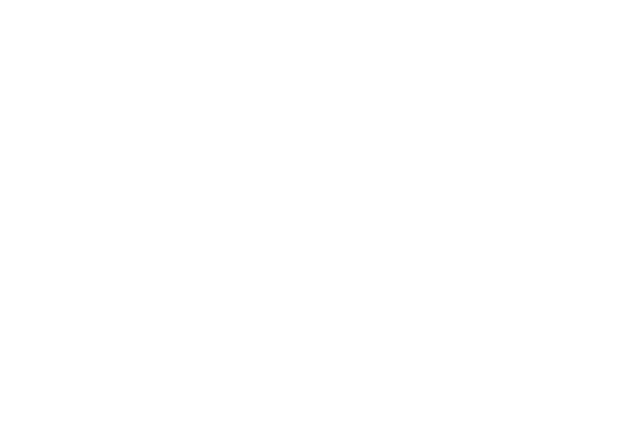
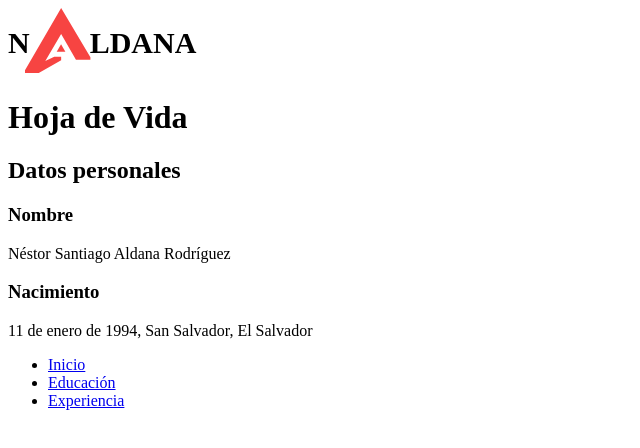
Before and after one commit to Nexxtor/hojadevida, a plain HTML site: page educacion.html in a window 1280 px wide. Shown: the whole page, without its empty margins (0-640 px from the left). Drawn offline with Linux system fonts and the light colour scheme.

Commit message:
Agregando secciones constantes en el sitio

```diff
--- a/educacion.html
+++ b/educacion.html
@@ -7,6 +7,24 @@
     <title>Educación</title>
 </head>
 <body>
-
+    <header>
+        <!-- Logo -->
+        <img src="img/isotipo.svg" alt="logo naldana">
+        <h1>Hoja de Vida</h1>
+    </header>
+    <section>
+        <h2>Datos personales</h2>
+        <h3>Nombre</h3>
+        <p>Néstor Santiago Aldana Rodríguez</p>
+        <h3>Nacimiento</h3>
+        <p>11 de enero de 1994, San Salvador, El Salvador</p>
+    </section>
+    <nav>
+        <ul>
+            <li><a href="index.html">Inicio</a></li>
+            <li><a href="educacion.html">Educación</a></li>
+            <li><a href="experiencia.html">Experiencia</a></li>
+        </ul>
+    </nav>
 </body>
 </html>
```
